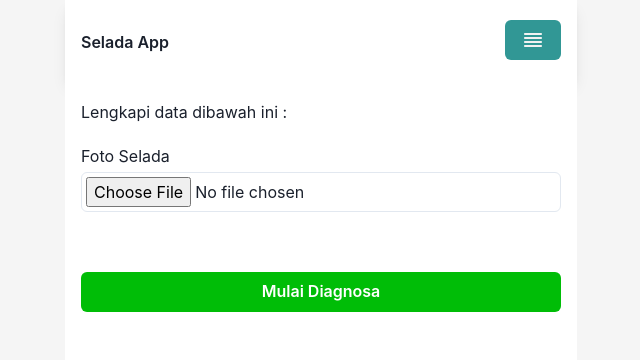
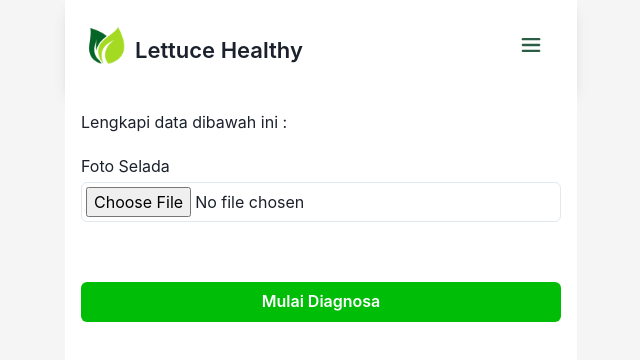
Before and after one commit to Yassar021/selada-app, a Next.js app: page /Diagnosa in a window 1280 px wide. Shown: the top 360 px of the page, without its empty margins (319-959 px from the left). Built offline with nearby package versions, Linux system fonts and the light colour scheme; a web font is replaced by a local one.

Commit message:
fix: navbar

```diff
--- a/src/components/Navbar/DrawerNav.jsx
+++ b/src/components/Navbar/DrawerNav.jsx
@@ -8,14 +8,13 @@ const DrawerNav = () => {
 
     return (
         <>
-            <Button ref={btnRef} colorScheme='teal' onClick={onOpen}>
+            <Button my='auto' ref={btnRef} bgColor={'transparent'} onClick={onOpen}>
                 <Stack>
-                    <svg width="24" height="24" viewBox="0 0 24 24" fill="none" xmlns="http://www.w3.org/2000/svg">
-                        <g id="reorder_24px">
-                            <path id="icon/action/reorder_24px" fill-rule="evenodd" clip-rule="evenodd" d="M4 7C3.45 7 3 6.55 3 6C3 5.45 3.45 5 4 5H20C20.55 5 21 5.45 21 6C21 6.55 20.55 7 20 7H4ZM4 11H20C20.55 11 21 10.55 21 10C21 9.45 20.55 9 20 9H4C3.45 9 3 9.45 3 10C3 10.55 3.45 11 4 11ZM20 15H4C3.45 15 3 14.55 3 14C3 13.45 3.45 13 4 13H20C20.55 13 21 13.45 21 14C21 14.55 20.55 15 20 15ZM20 19H4C3.45 19 3 18.55 3 18C3 17.45 3.45 17 4 17H20C20.55 17 21 17.45 21 18C21 18.55 20.55 19 20 19Z" fill="#F2F2F2" />
-                        </g>
+                    <svg width="28" height="28" viewBox="0 0 24 24" fill="none" xmlns="http://www.w3.org/2000/svg">
+                        <path d="M5 7H19" stroke="#2C5E46" stroke-width="2" stroke-linecap="round" />
+                        <path d="M5 12H19" stroke="#2C5E46" stroke-width="2" stroke-linecap="round" />
+                        <path d="M5 17H19" stroke="#2C5E46" stroke-width="2" stroke-linecap="round" />
                     </svg>
-
                 </Stack>
             </Button>
             <Drawer
@@ -41,7 +40,7 @@ const DrawerNav = () => {
                     </DrawerBody>
 
                     <DrawerFooter>
-                        <Button bgColor='red' color='white' variant='outline' mr={3} onClick={onClose}>
+                        <Button bgColor='#2C5E46' color='white' variant='outline' mr={3} onClick={onClose}>
                             Tutup
                         </Button>
                     </DrawerFooter>
--- a/src/components/Navbar/index.jsx
+++ b/src/components/Navbar/index.jsx
@@ -1,20 +1,23 @@
 import Link from "next/link"
 import DrawerNav from "./DrawerNav"
-import { Text, Container, Flex } from "@chakra-ui/react"
+import { Text, Container, Flex, Image, Box, HStack } from "@chakra-ui/react"
 import Head from "next/head"
 
 const Navbar = () => {
     return (
         <>
             <Head>
-                <title>Selada App</title>
+                <title>Lettuce Healthy</title>
             </Head>
 
             <Container bgColor='#fff' shadow="lg" maxW='lg' py='20px'>
                 <Flex justifyContent={"space-between"} >
-                    <Link href="/" color='red'>
-                        <Text mt='10px' fontSize={'16px'} fontWeight={"600"}>Selada App</Text>
-                    </Link>
+                    <HStack spacing='4px'>
+                        <Link href="/" color='red'>
+                            <Image src='/logo2.png' width={'50px'} height={'50px'} alt='lettuce healthy' />
+                        </Link>
+                        <Text mt='10px' fontSize={'22px'} fontWeight={"600"}>Lettuce Healthy</Text>
+                    </HStack>
                     <DrawerNav />
                 </Flex >
             </Container >
```
Also changed, not shown: public/logo.png (added), public/logo2.png (added).
